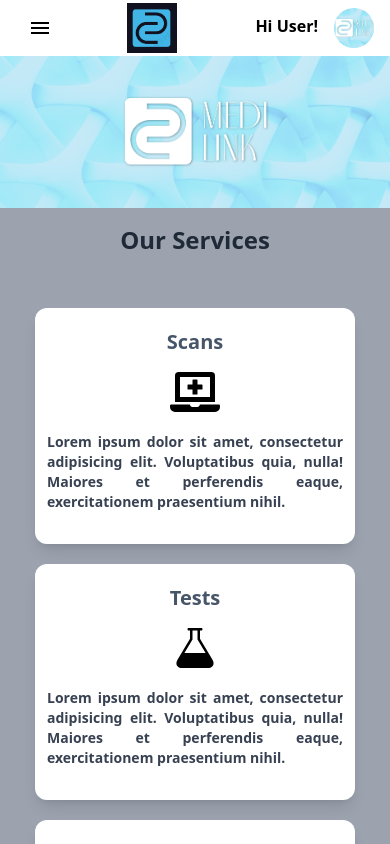
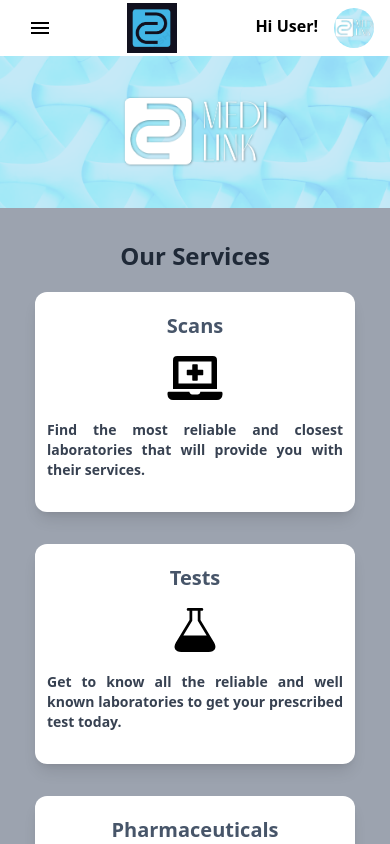
Before and after one commit to SithikaGuruge/MedLink, a React (Create React App) app in the folder frontend/: page / in a window 390 px wide. Shown: the top 844 px of the page. Built offline with nearby package versions, Linux system fonts and the light colour scheme.

Commit message:
mobile-responsiveness-fixed

```diff
--- a/frontend/src/components/Home/services.jsx
+++ b/frontend/src/components/Home/services.jsx
@@ -1,77 +1,79 @@
 import React from "react";
-import { FaLaptopMedical } from "react-icons/fa";
-import { ImLab } from "react-icons/im";
 import {
+  FaLaptopMedical,
   FaBriefcaseMedical,
   FaStethoscope,
   FaClinicMedical,
 } from "react-icons/fa";
+import { ImLab } from "react-icons/im";
 
 export default function Services() {
   const cardStyle =
-    "bg-white rounded-xl overflow-hidden shadow-lg px-3 py-5 hover:shadow-2xl hover:bg-gray-300 transition duration-500 ease-in-out  transform hover:-translate-y-1 hover:scale-105 max-w-xs";
+    "bg-white rounded-xl overflow-hidden shadow-lg px-3 py-5 hover:shadow-2xl hover:bg-gray-300 transition duration-500 ease-in-out transform hover:-translate-y-1 hover:scale-105 flex flex-col max-w-xs justify-center items-center mx-auto h-full";
+  const iconStyle = "mx-auto text-6xl py-2 ";
 
-  const iconStyle = "mx-auto lg:size-20 py-2 size-14 sm:size-14 md:size-16";
   const services = [
     {
       title: "Scans",
       icon: <FaLaptopMedical className={iconStyle} />,
       description:
-        "Lorem ipsum dolor sit amet, consectetur adipisicing elit. Voluptatibus quia, nulla! Maiores et perferendis eaque, exercitationem praesentium nihil.",
+        "Find the most reliable and closest laboratories that will provide you with their services.",
       onclick: () => {
-        window.location.href = "#scans";
-      }
+        window.location.href = "#section-0";
+      },
     },
     {
       title: "Tests",
       icon: <ImLab className={iconStyle} />,
       description:
-        "Lorem ipsum dolor sit amet, consectetur adipisicing elit. Voluptatibus quia, nulla! Maiores et perferendis eaque, exercitationem praesentium nihil.",
+        "Get to know all the reliable and well known laboratories to get your prescribed test today.",
       onclick: () => {
-          window.location.href = "#tests";
-        }
+        window.location.href = "#section-1";
+      },
     },
     {
       title: "Pharmaceuticals",
       icon: <FaClinicMedical className={iconStyle} />,
       description:
-        "Lorem ipsum dolor sit amet, consectetur adipisicing elit. Voluptatibus quia, nulla! Maiores et perferendis eaque, exercitationem praesentium nihil.",
+        "Check the availability of the medication that you are looking for prior for stepping into the pharmacy.",
       onclick: () => {
-          window.location.href = "#pharmaceuticals";
-        }
-
+        window.location.href = "#section-2";
+      },
     },
     {
       title: "Clinics",
       icon: <FaBriefcaseMedical className={iconStyle} />,
       description:
-        "Lorem ipsum dolor sit amet, consectetur adipisicing elit. Voluptatibus quia, nulla! Maiores et perferendis eaque, exercitationem praesentium nihil.",
-
+        "Secure an appointment with your doctor in a time that is significant for you and your loved ones.",
       onclick: () => {
-          window.location.href = "#clinics";
-        }
+        window.location.href = "#section-3";
+      },
     },
     {
       title: "Channeling",
       icon: <FaStethoscope className={iconStyle} />,
       description:
-        "Lorem ipsum dolor sit amet, consectetur adipisicing elit. Voluptatibus quia, nulla! Maiores et perferendis eaque, exercitationem praesentium nihil.",
+        "Channel your doctor to a time that you are comfortable with.",
       onclick: () => {
-          window.location.href = "#channeling";
-        }
+        window.location.href = "#section-4";
+      },
     },
   ];
 
   return (
-    <div className="bg-gray-400 flex justify-center flex-col">
-      <h1 className="text-2xl lg:text-4xl md:text-3xl text-center font-bold text-gray-800 mt-4">
+    <div className="bg-gray-400 flex justify-center flex-col py-8">
+      <h1 className="text-2xl lg:text-4xl md:text-3xl text-center font-bold text-gray-800">
         Our Services
       </h1>
 
-      <div className="flex md:flex-row md:space-x-8 space-y-5 my-8 md:space-y-0 justify-center md:mx-8 mx-auto py-5 flex-col">
+      <div className="grid grid-cols-1 sm:grid-cols-2 md:grid-cols-3 lg:grid-cols-5 gap-8 p-5">
         {services.map((service) => {
           return (
-            <button onClick={service.onclick} key={service.title} className="focus:outline-none">
+            <button
+              onClick={service.onclick}
+              key={service.title}
+              className="focus:outline-none"
+            >
               <div className={cardStyle}>
                 <h1 className="font-bold text-xl lg:text-3xl mb-2 text-center text-slate-600">
                   {service.title}
```
Lines whose indentation alone changed are shown as unchanged.
